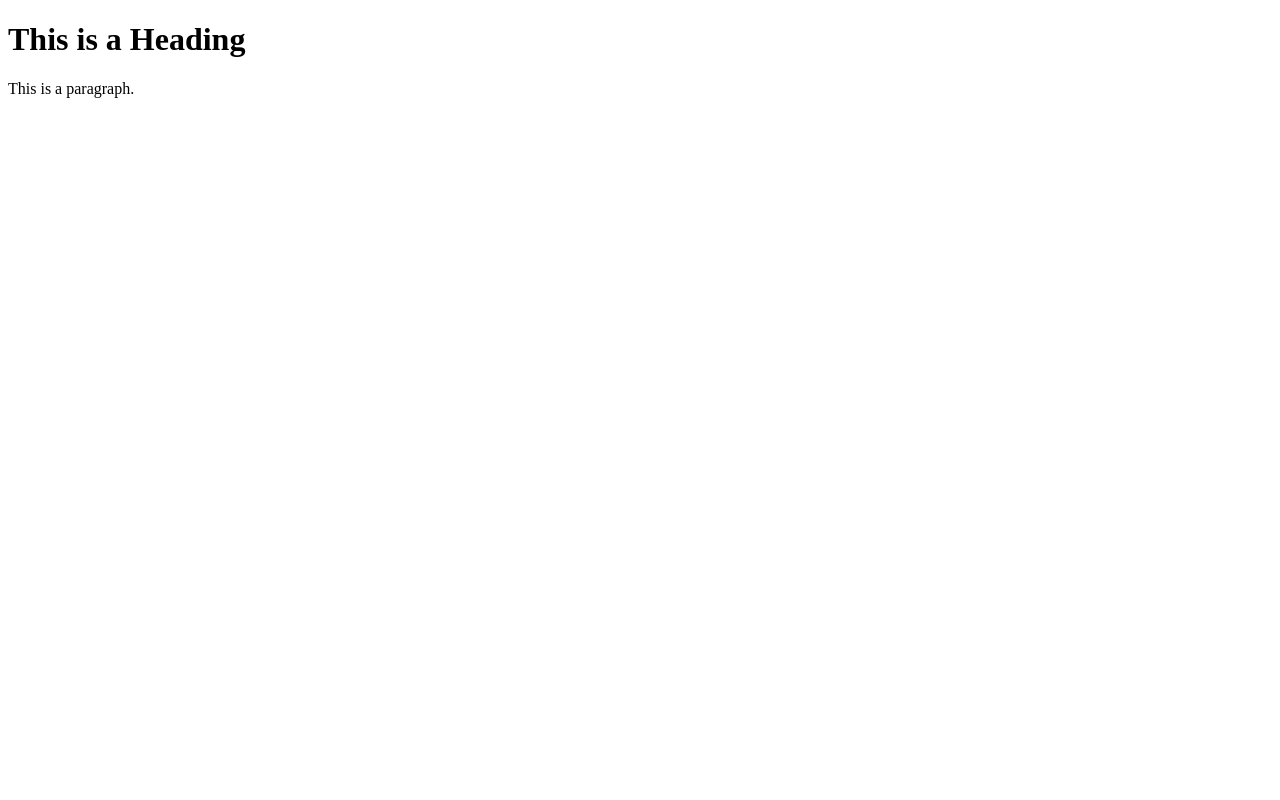
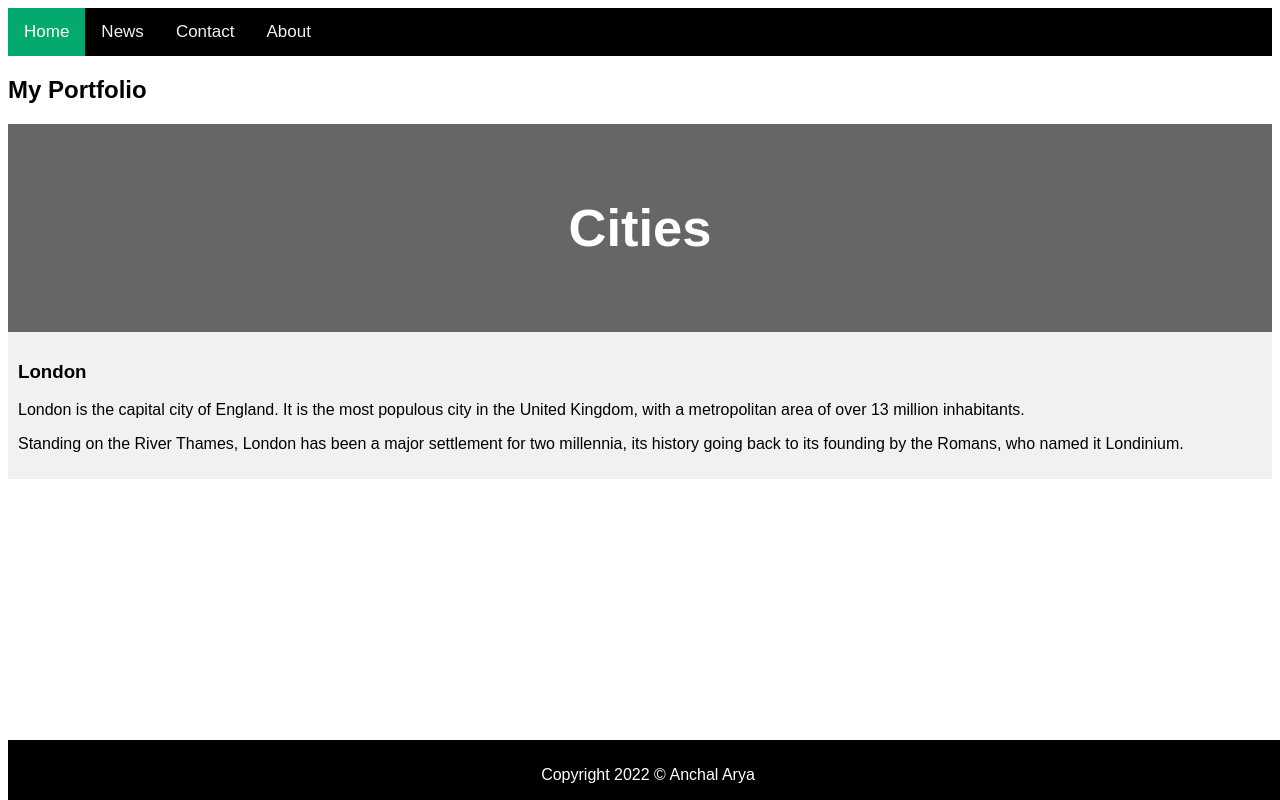
Before and after one commit to anchalarya/UX_UI_HW_17, a plain HTML site: page index.html in a window 1280 px wide. Drawn offline with Linux system fonts and the light colour scheme.

Commit message:
Updates to create skeleton

```diff
--- a/css/styles.css
+++ b/css/styles.css
@@ -0,0 +1,89 @@
+* {
+    box-sizing: border-box;
+}
+
+body {
+    font-family: Arial, Helvetica, sans-serif;
+}
+
+/* Style the header */
+header {
+    background-color: #666;
+    padding: 30px;
+    text-align: center;
+    font-size: 35px;
+    color: white;
+}
+
+/* Container for flexboxes */
+section {
+    display: -webkit-flex;
+    display: flex;
+}
+
+/* Style the navigation menu */
+nav {
+    -webkit-flex: 1;
+    -ms-flex: 1;
+    flex: 1;
+    background: #ccc;
+    padding: 20px;
+}
+
+/* Style the list inside the menu */
+nav ul {
+    list-style-type: none;
+    padding: 0;
+}
+
+/* Style the content */
+article {
+    -webkit-flex: 3;
+    -ms-flex: 3;
+    flex: 3;
+    background-color: #f1f1f1;
+    padding: 10px;
+}
+
+  .topnav {
+    overflow: hidden;
+    background-color: black;
+  }
+
+  .topnav a {
+    float: left;
+    color: #f2f2f2;
+    text-align: center;
+    padding: 14px 16px;
+    text-decoration: none;
+    font-size: 17px;
+  }
+
+  .topnav a:hover {
+    background-color: white;
+    color: black;
+  }
+
+  .topnav a.active {
+    background-color: #04AA6D;
+    color: white;
+  }
+
+  /* Style the footer */
+footer {
+    position: absolute;
+    bottom: 0;
+    width: 100%;
+    background-color: black;
+    padding-top: 10px;
+    text-align: center;
+    color: white;
+}
+
+/* Responsive layout - makes the menu and the content (inside the section) sit on top of each other instead of next to each other */
+@media (max-width: 600px) {
+    section {
+        -webkit-flex-direction: column;
+        flex-direction: column;
+    }
+}
--- a/index.html
+++ b/index.html
@@ -1,10 +1,43 @@
 <!DOCTYPE html>
-<html>
-   <head>
-      <title>Page Title</title>
-   </head>
-   <body>
-      <h1>This is a Heading</h1>
-      <p>This is a paragraph.</p>
-   </body>
+<html lang="en">
+  <head>
+    <title>Anchal's Portfolio Template</title>
+    <link rel="icon" type="image/x-icon" href="images/logo.jpg" />
+    <meta charset="utf-8" />
+    <meta name="viewport" content="width=device-width, initial-scale=1" />
+    <link rel="stylesheet" href="css/styles.css" />
+  </head>
+  <body>
+    <div class="topnav">
+      <a class="active" href="#home">Home</a>
+      <a href="#news">News</a>
+      <a href="#contact">Contact</a>
+      <a href="#about">About</a>
+    </div>
+    <h2>My Portfolio</h2>
+
+    <header>
+      <h2>Cities</h2>
+    </header>
+
+    <section>
+      <article>
+        <h1>London</h1>
+        <p>
+          London is the capital city of England. It is the most populous city in
+          the United Kingdom, with a metropolitan area of over 13 million
+          inhabitants.
+        </p>
+        <p>
+          Standing on the River Thames, London has been a major settlement for
+          two millennia, its history going back to its founding by the Romans,
+          who named it Londinium.
+        </p>
+      </article>
+    </section>
+
+    <footer>
+      <p>Copyright 2022 &copy; Anchal Arya</p>
+    </footer>
+  </body>
 </html>
```
Also changed, not shown: images/logo.jpg (added), 2 other files.
